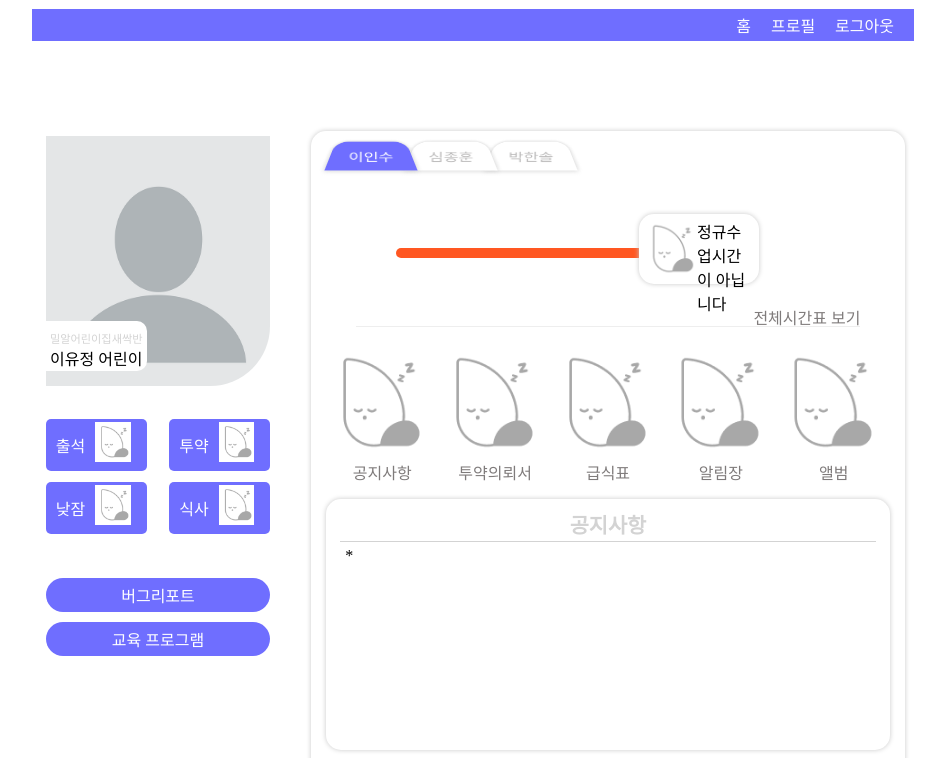
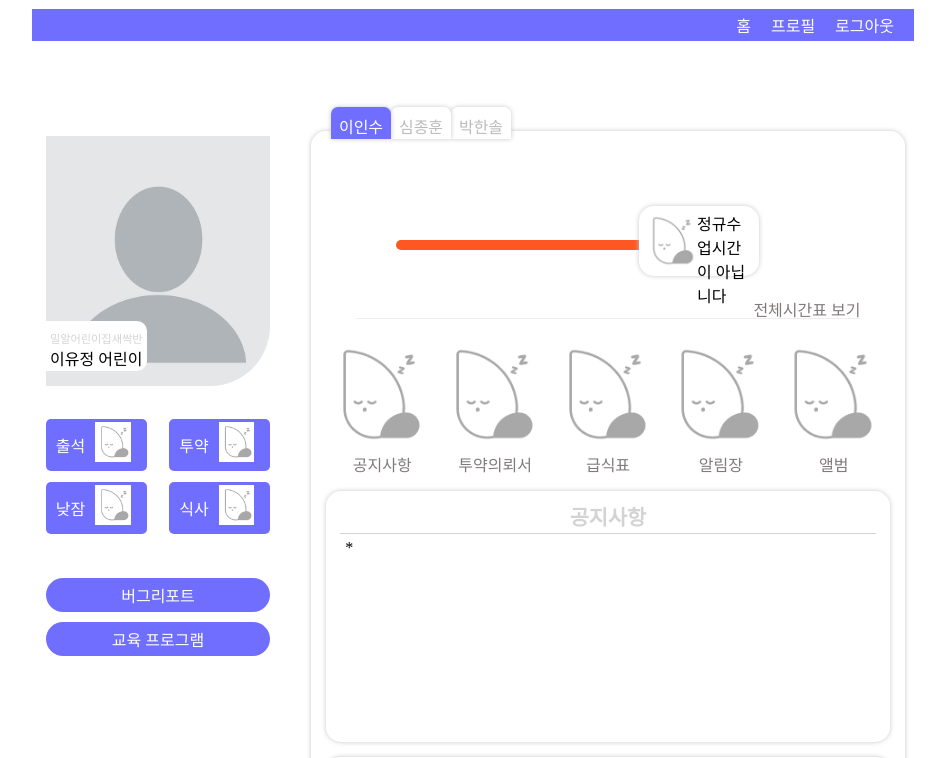
Before and after one commit to expectta/datda-client, a React (Create React App) app in the folder my-app/: page /main in a window 1280 px wide. Shown: the top 758 px of the page, without its empty margins (167-1112 px from the left). Built offline with nearby package versions, Linux system fonts and the light colour scheme.

Commit message:
[CLIENT] FIX CSS 수정
CSS 수정

```diff
--- a/my-app/src/components/Contents.tsx
+++ b/my-app/src/components/Contents.tsx
@@ -59,11 +59,10 @@ const ContentCard = styled.div`
 `;
 
 const BookMark = styled.button<Property>`
-  width: 80px;
-  height: 40px;
+  width: 60px;
   background: white;
-  border-radius: 15px 15px 0px 0px;
-  transform: perspective(100px) rotateX(45deg);
+  border-radius: 7px 7px 0px 0px;
+  // transform: perspective(100px) rotateX(45deg);
   cursor: pointer;
   border: 0;
   outline: 0;
@@ -77,7 +76,7 @@ const BookMarkWrap = styled.div`
   display: flex;
   padding-left: 20px;
   position: relative;
-  top: 3px;
+  top: -24px;
   button div {
     color: #bcbbbb;
   }
@@ -92,8 +91,8 @@ const BookMarkWrap = styled.div`
 `;
 const Name = styled.div`
   color: white;
-  font-size: 16px;
+  font-size: 1rem;
   transform: unset;
   margin-top: 6px;
-  transform: perspective(40px) rotateX(-15deg);
+  // transform: perspective(40px) rotateX(-15deg);
 `;
```
